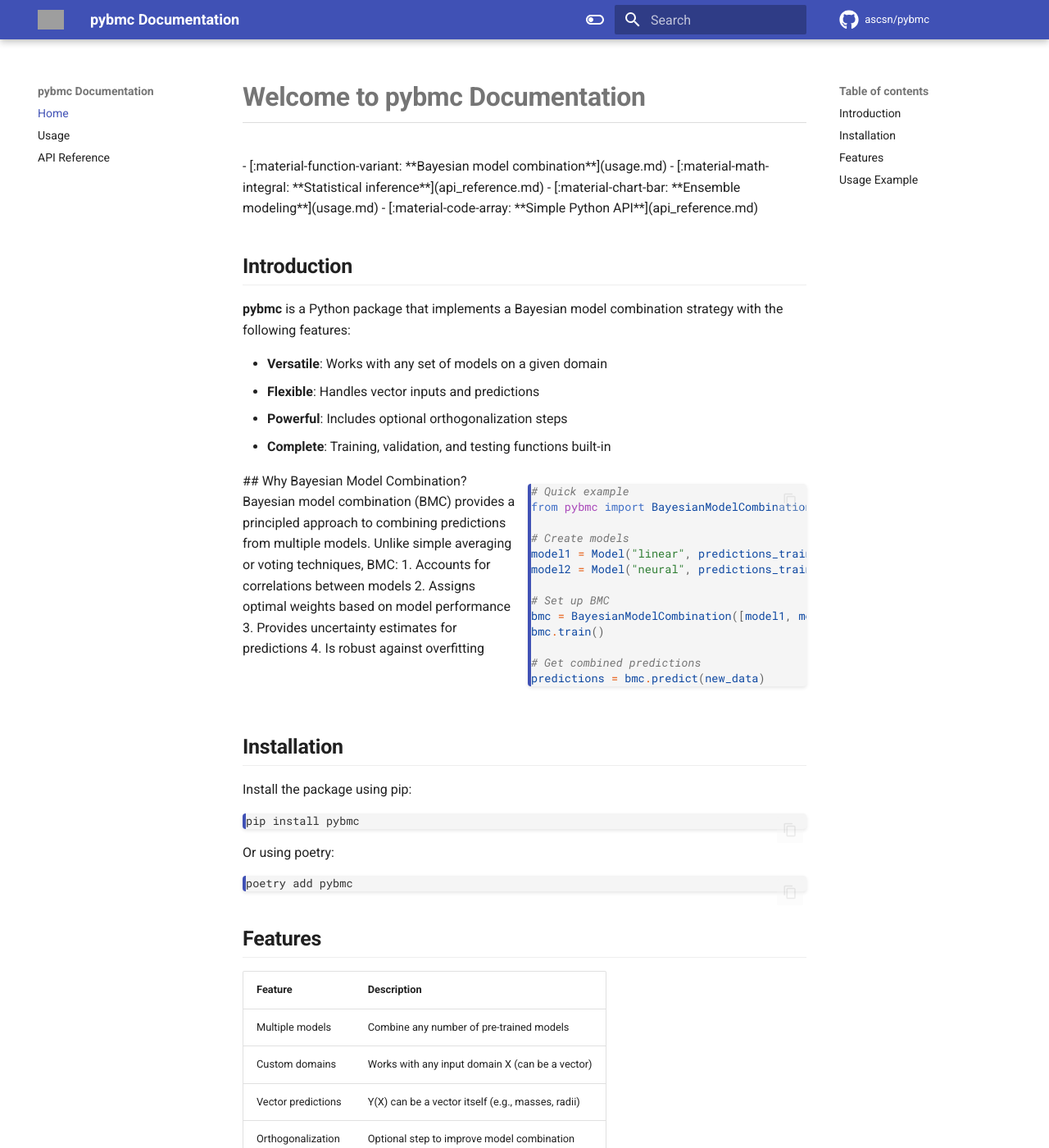
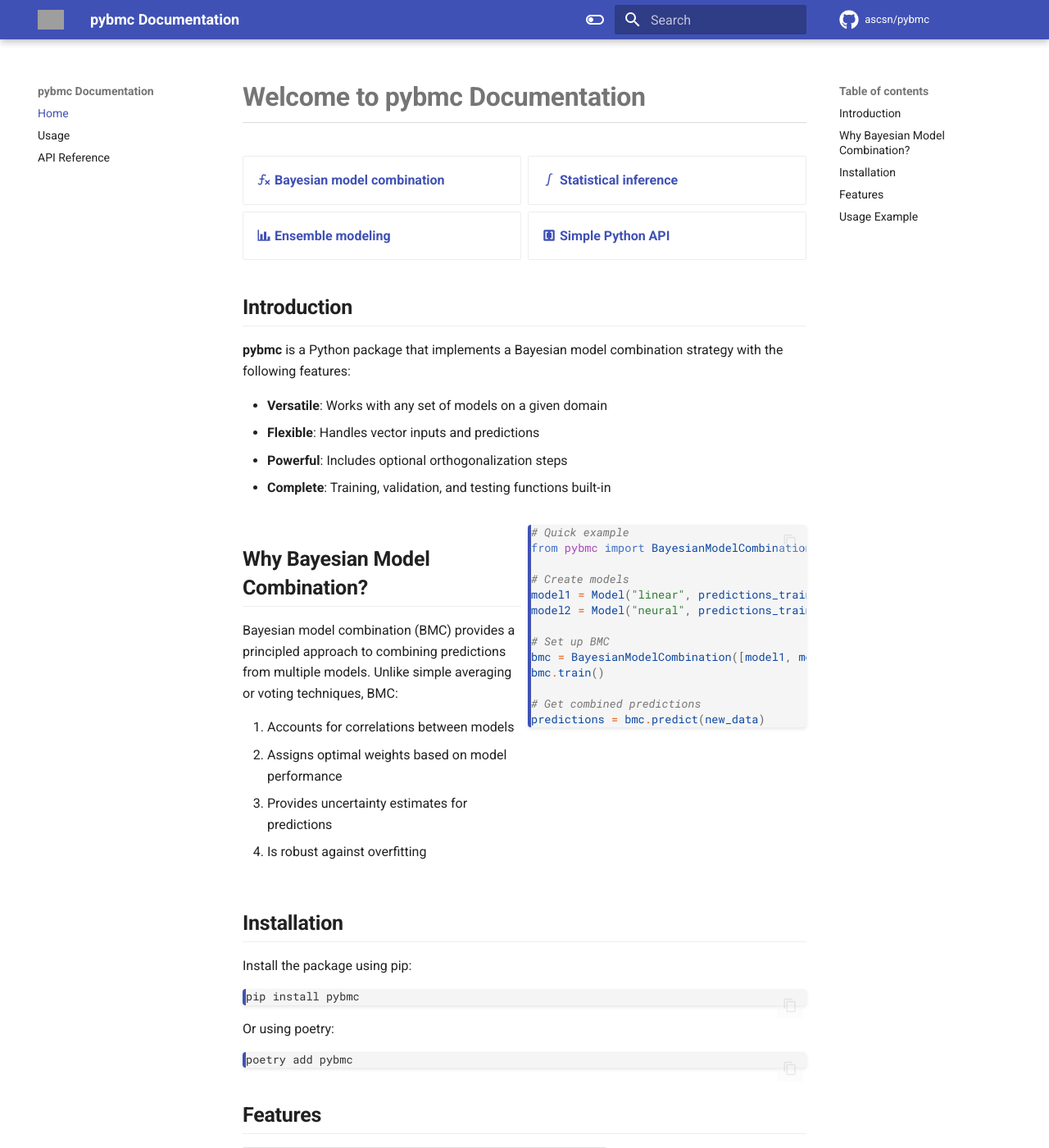
Before and after one commit to sudhanvalalit/pybmc, an MkDocs documentation site: the page built from docs/index.md, in a window 1280 px wide and 1400 px high. Shown: the whole window at 82% size. Built offline with MkDocs 1.6.1 and Material for MkDocs 9.7.7, drawn with Linux system fonts in a browser that asks for light colours; comment, search, counter and statistics services are not loaded; some of the changed lines change nothing that is shown; grey boxes are pictures that could not be loaded.

Commit message:
Update mkdocs.yml

```diff
--- a/mkdocs.yml
+++ b/mkdocs.yml
@@ -37,6 +37,19 @@
     code: Roboto Mono
   icon:
     repo: fontawesome/brands/github
+    admonition:
+      note: octicons/tag-16
+      abstract: octicons/checklist-16
+      info: octicons/info-16
+      tip: octicons/squirrel-16
+      success: octicons/check-16
+      question: octicons/question-16
+      warning: octicons/alert-16
+      failure: octicons/x-circle-16
+      danger: octicons/zap-16
+      bug: octicons/bug-16
+      example: octicons/beaker-16
+      quote: octicons/quote-16
   logo: assets/logo.png
   favicon: assets/favicon.png
 
@@ -58,6 +71,11 @@
   - pymdownx.emoji:
       emoji_index: !!python/name:materialx.emoji.twemoji
       emoji_generator: !!python/name:materialx.emoji.to_svg
+  - def_list
+  - md_in_html
+  - pymdownx.tasklist:
+      custom_checkbox: true
+  - pymdownx.critic
 
 extra_javascript:
   - https://polyfill.io/v3/polyfill.min.js?features=es6
```
